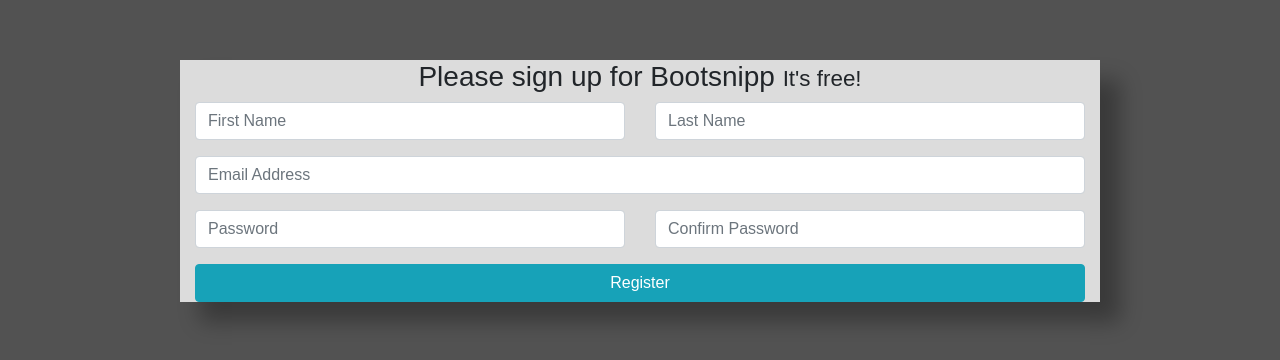
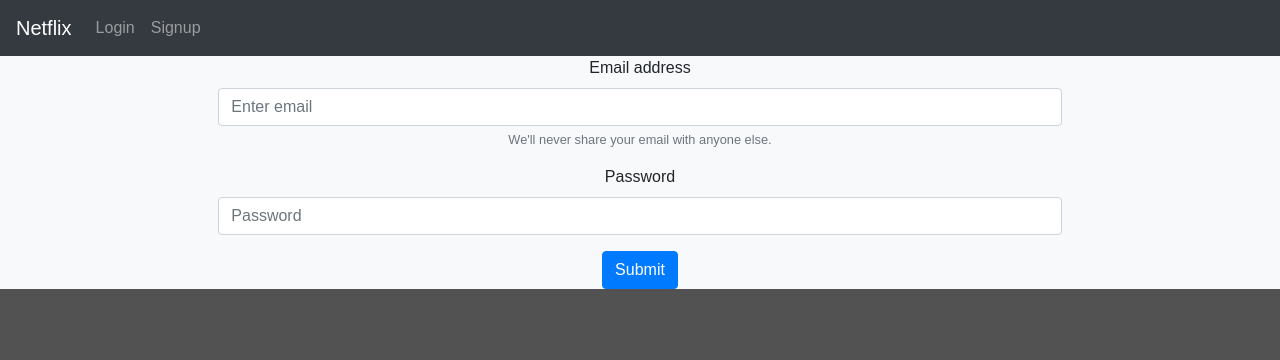
Before and after one commit to dnmiko/netflix_front, a React (Create React App) app in the folder my_app/: page /login in a window 1280 px wide. Shown: the top 360 px of the page. Built offline with nearby package versions, Linux system fonts and the light colour scheme.

Commit message:
Login, Signup y Home, Rutas y Nav

```diff
--- a/my_app/package.json
+++ b/my_app/package.json
@@ -6,6 +6,7 @@
     "axios": "^0.18.0",
     "react": "^16.4.1",
     "react-dom": "^16.4.1",
+    "react-router-dom": "^4.3.1",
     "react-scripts": "1.1.4"
   },
   "scripts": {
--- a/my_app/src/App.js
+++ b/my_app/src/App.js
@@ -1,13 +1,13 @@
 import React, { Component } from 'react';
 import logo from './logo.png';
 import './App.css';
-import Signup from './components/Signup/Signup';
+import Routes from './Routes';
 
 class App extends Component {
   render() {
     return (
       <div className="App">
-        <Signup />
+        <Routes />
       </div>
     );
   }
--- /dev/null
+++ b/my_app/src/Routes.js
@@ -0,0 +1,26 @@
+import {
+    BrowserRouter as Router,
+    Route
+} from 'react-router-dom';
+import React, { Component } from 'react';
+import Login from './components/Login/Login';
+import Signup from './components/Signup/Signup';
+import Home from './components/Home/Home';
+import Nav from './components/Nav/Nav';
+
+class Routes extends Component {
+    render() {
+        return (
+            <Router>
+                <main>
+                    <Nav />
+                    <Route exact path="/" component={Home} />
+                    <Route exact path="/login" component={Login} />
+                    <Route exact path="/signup" component={Signup} />
+                </main>
+            </Router>
+        )
+    }
+}
+
+export default Routes;
--- /dev/null
+++ b/my_app/src/components/Home/Home.js
@@ -0,0 +1,18 @@
+import React, { Component } from 'react';
+import style from './style.css';
+
+class Home extends Component {
+    constructor() {
+        super()
+    }
+
+    render() {
+        return (
+            <div style={{ background: "white" }}>
+                <h1>Clone de Netflix</h1>
+            </div>
+        )
+    }
+}
+
+export default Home;
--- a/my_app/src/components/Login/Login.js
+++ b/my_app/src/components/Login/Login.js
@@ -0,0 +1,63 @@
+import React, { Component } from 'react';
+import './style.css';
+import login from '../../services/login';
+
+class Login extends Component {
+    constructor() {
+        super();
+        this.state = {
+            email: "",
+            password: ""
+        }
+    }
+
+    checkOnInput = (event) => {
+        let name = event.target.name;
+        let value = event.target.value;
+
+        this.setState({
+            [name]: value
+        })
+    }
+
+    submitForm = (event) => {
+        event.preventDefault();
+        login(this.state).then((resp) => {
+            if (resp.status === 201) {
+                let token = resp.data.token;
+                localStorage.setItem('token', token);
+                alert("Log exitoso");
+            }
+            else {
+                alert(resp.data);
+            }
+
+        }).catch((err) => {
+            console.log(err);
+        });
+    }
+
+    render() {
+        return (
+            <div className="row justify-content-center bg-light">
+                <div className="col-md-10 col-lg-8">
+                    <form onSubmit={this.submitForm}>
+                        <div className="form-group">
+                            <label for="exampleInputEmail1">Email address</label>
+                            <input type="email" name="email" className="form-control" id="exampleInputEmail1" aria-describedby="emailHelp" placeholder="Enter email" value={this.state.email} onChange={this.checkOnInput} />
+                            <small id="emailHelp" className="form-text text-muted">We'll never share your email with anyone else.</small>
+                        </div>
+                        <div className="form-group">
+                            <label for="exampleInputPassword1">Password</label>
+                            <input type="password" name="password" className="form-control" id="exampleInputPassword1" placeholder="Password" value={this.state.password} onChange={this.checkOnInput} />
+                        </div>
+                        <button type="submit" className="btn btn-primary">Submit</button>
+                    </form>
+                </div>
+            </div>
+
+        )
+    }
+}
+
+export default Login;
--- /dev/null
+++ b/my_app/src/components/Nav/Nav.js
@@ -0,0 +1,32 @@
+import React, { Component } from 'react';
+import './style.css';
+import { Link } from 'react-router-dom'
+
+class Nav extends Component {
+    constructor() {
+        super();
+    }
+    render() {
+        return (
+            <nav className="navbar navbar-expand-lg navbar-dark bg-dark">
+                <Link className="navbar-brand" to="/">Netflix</Link>
+                <button className="navbar-toggler" type="button" data-toggle="collapse" data-target="#navbarNavDropdown" aria-controls="navbarNavDropdown" aria-expanded="false" aria-label="Toggle navigation">
+                    <span className="navbar-toggler-icon"></span>
+                </button>
+                <div className="collapse navbar-collapse" id="navbarNavDropdown">
+                    <ul className="navbar-nav">
+                        <li className="nav-item">
+                            <Link className="nav-link" to="/login">Login</Link>
+                        </li>
+                        <li className="nav-item">
+                            <Link className="nav-link" to="/signup">Signup</Link>
+                        </li>
+
+                    </ul>
+                </div>
+            </nav>
+        )
+    }
+}
+
+export default Nav;
--- a/my_app/src/index.js
+++ b/my_app/src/index.js
@@ -4,5 +4,5 @@
 import App from './App';
 import registerServiceWorker from './registerServiceWorker';
 
-ReactDOM.render(<App />, document.getElementById('root'));
+ReactDOM.render( < App / > , document.getElementById('root'));
 registerServiceWorker();
--- /dev/null
+++ b/my_app/src/services/login.js
@@ -0,0 +1,6 @@
+import axios from 'axios';
+import constants from '../const';
+
+export default (data) => {
+    return axios.post(constants.url + "login/", data);
+}
```
Also changed, not shown: my_app/src/components/Home/style.css (added), my_app/src/components/Nav/style.css (added), 1 other file (tests, documents, lock files or other folders).
